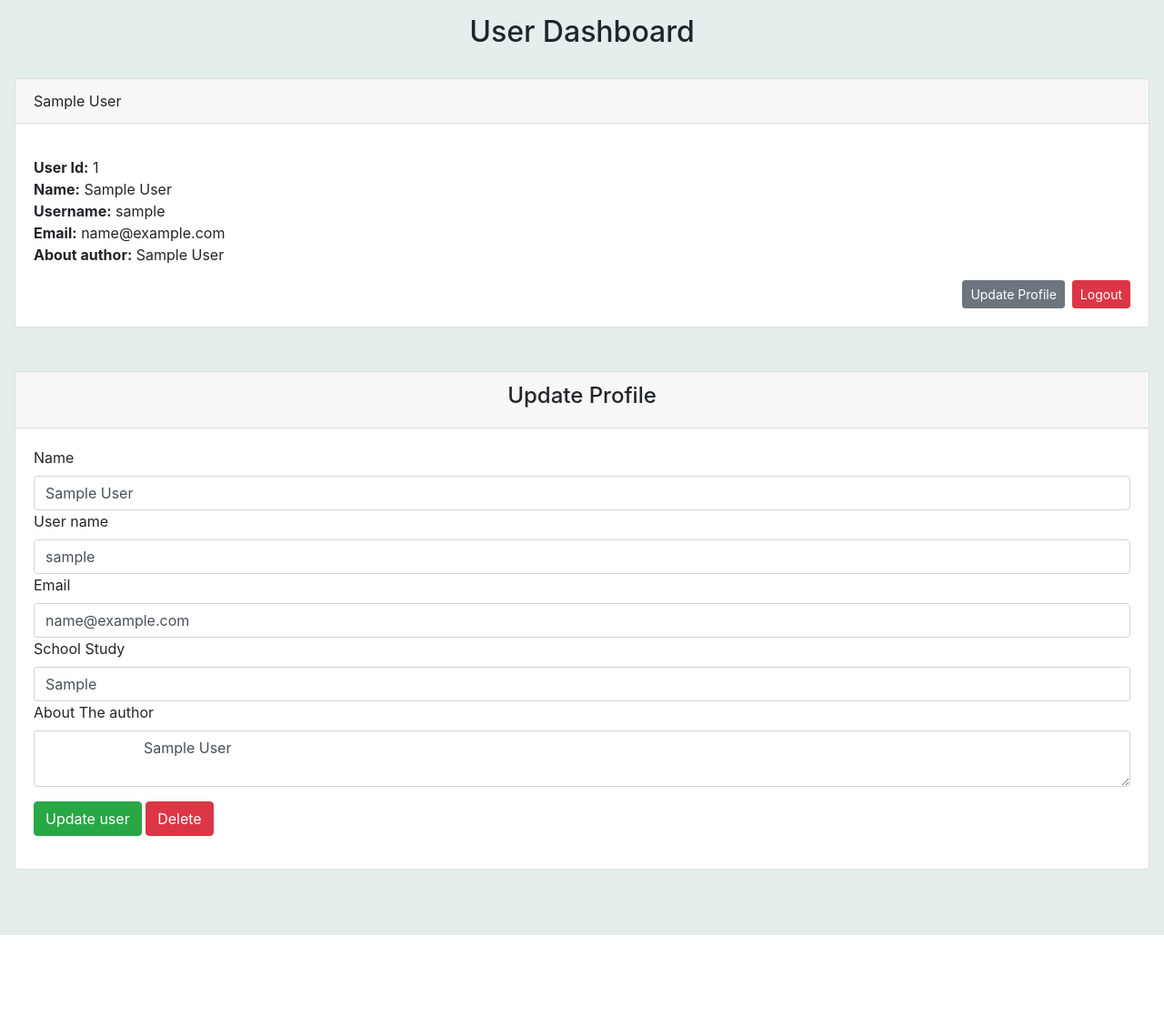
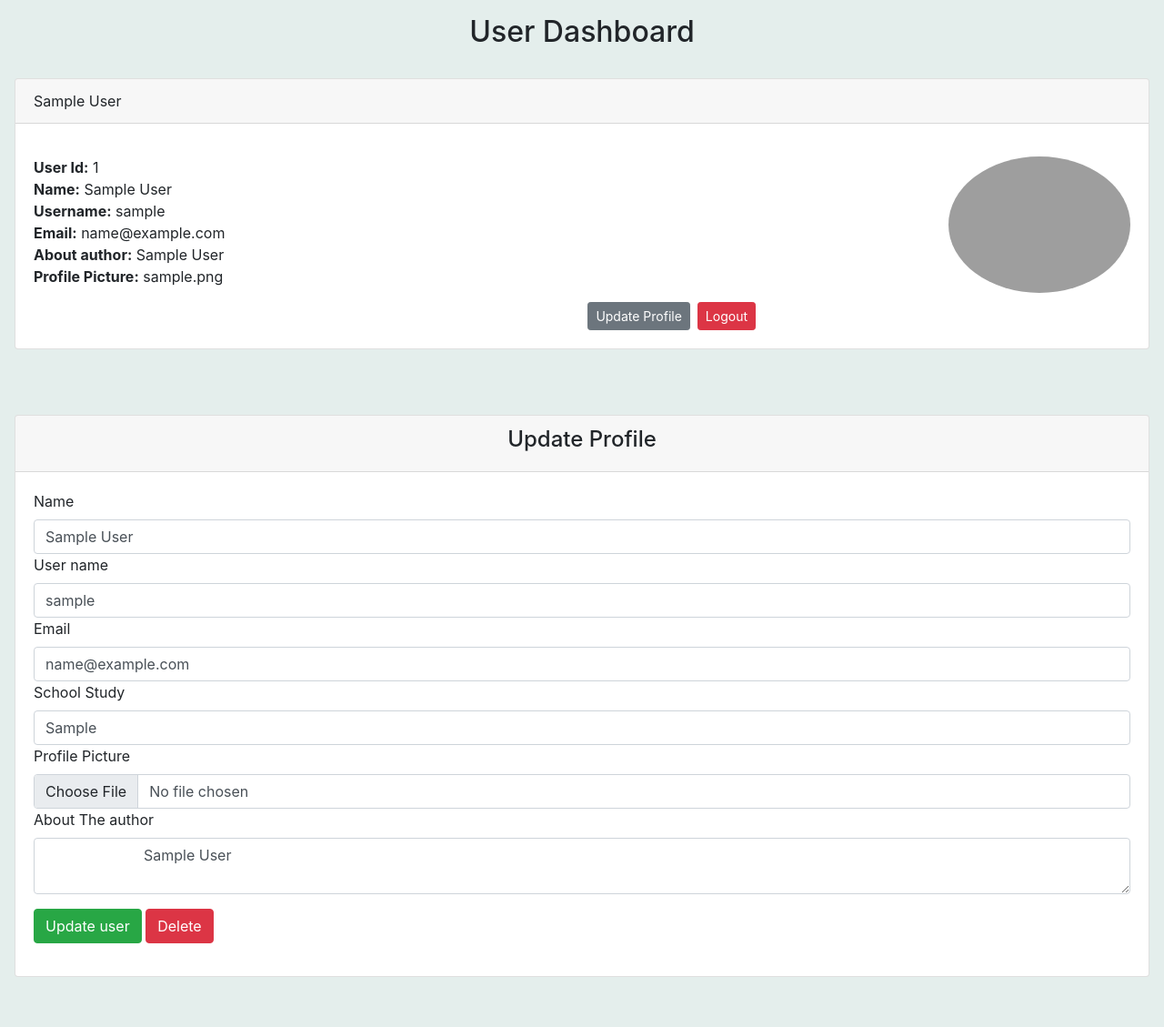
Before and after one commit to SaberHardy/FlaskBlogger, a Flask app: page /dashboard in a window 1280 px wide. Shown: the part 56-1185 px from the top of the page at 91% size. Before the commit the page ends 1084 px from the top, so only its background shows below. Run offline with Flask 3, Linux system fonts and the light colour scheme; a user stored in the database is signed in; tables that the repository leaves empty hold one stand-in row (values such as "Sample post"); some libraries are stand-ins or nearby versions; grey boxes are pictures that could not be loaded.

Commit message:
save id to picture name

```diff
--- a/app.py
+++ b/app.py
@@ -9,6 +9,9 @@ from werkzeug.security import generate_password_hash, check_password_hash
 from flask_login import UserMixin, login_user, LoginManager, login_required, logout_user, current_user
 from flask_ckeditor import CKEditor
 from flask_ckeditor import CKEditorField
+from werkzeug.utils import secure_filename
+import uuid as uuid
+import os
 
 app = Flask(__name__)
 ckeditor = CKEditor(app)
@@ -20,6 +23,9 @@ ckeditor = CKEditor(app)
 app.config['SQLALCHEMY_DATABASE_URI'] = "mysql+pymysql://root:@localhost/users"
 
 app.config['SECRET_KEY'] = "my secret key to world"
+
+UPLOAD_FOLDER = 'static/images/'
+app.config['UPLOAD_FOLDER'] = UPLOAD_FOLDER
 
 db = SQLAlchemy(app)
 
@@ -78,8 +84,17 @@ def dashboard():
         name_to_update.school_study = request.form['school_study']
         name_to_update.username = request.form['username']
         name_to_update.about_author = request.form['about_author']
+        name_to_update.profile_picture = request.files['profile_picture']
+        picture_filename = secure_filename(name_to_update.profile_picture.filename)
+        # SAve the image
+
+        picture_name = str(uuid.uuid1()) + '_' + picture_filename
+        saver = request.files['profile_picture']
+        name_to_update.profile_picture = picture_name
+
         try:
             db.session.commit()
+            saver.save(os.path.join(app.config['UPLOAD_FOLDER'], picture_name))
             flash('User updated successfully!!')
             return render_template('members/dashboard.html',
                                    form=form,
@@ -114,6 +129,7 @@ class Users(db.Model, UserMixin):
     name = db.Column(db.String(200), nullable=False)
     email = db.Column(db.String(200), nullable=False, unique=True)
     school_study = db.Column(db.String(300))
+    profile_picture = db.Column(db.String(100), nullable=True)
     about_author = db.Column(db.Text(500), nullable=True)
     date_added = db.Column(db.DateTime, default=datetime.utcnow)
     password_hash = db.Column(db.String(128))
--- a/forms.py
+++ b/forms.py
@@ -1,5 +1,6 @@
 from flask_ckeditor import CKEditorField
 from flask_wtf import FlaskForm
+from flask_wtf.file import FileField
 from wtforms import StringField, SubmitField, PasswordField, TextAreaField  # fields to type  into input
 from wtforms.validators import DataRequired, EqualTo, Length
 from wtforms.widgets import TextArea
@@ -14,6 +15,7 @@ class UserForm(FlaskForm):
     name = StringField('Name', validators=[DataRequired()])
     username = StringField('User name', validators=[DataRequired()])
     email = StringField('Email', validators=[DataRequired()])
+    profile_picture = FileField("Profile Picture")
     submit = SubmitField("Update user")
     school_study = StringField('School Study')
     about_author = TextAreaField('About The author')
--- a/templates/members/dashboard.html
+++ b/templates/members/dashboard.html
@@ -21,7 +21,7 @@
             <div class="card-body">
                 <p class="card-text">
                 <div class="row">
-                    <div class="col-12">
+                    <div class="col-8">
                         <strong>User Id:</strong>
                         {{ current_user.id }}<br/>
 
@@ -37,6 +37,9 @@
                         <strong>About author:</strong>
                         {{ current_user.about_author }}<br/>
 
+                        <strong>Profile Picture:</strong>
+                        {{ current_user.profile_picture }}<br/>
+
                         </p>
                         <a href="{{ url_for('logout') }}"
                            class="btn btn-danger float-right ml-2 btn-sm">
@@ -48,16 +51,19 @@
                             Profile
                         </a>
                     </div>
+                    <div class="col-4">
+                        <img class="rounded-circle" src="{{ url_for('static', filename='images/space.jpg') }}" width="200" align="right">
+                    </div>
                 </div>
             </div>
         </div>
-
+        <br/>
         <div class="card my-5">
             <div class="card-header">
                 <h4 class="text-center">Update Profile</h4>
             </div>
             <div class="card-body">
-                <form action="/dashboard" method="POST">
+                <form action="/dashboard" method="POST" enctype="multipart/form-data">
                     {{ form.hidden_tag() }}
                     {{ form.name.label(class="form-label") }}
                     {{ form.name(class="form-control", value=name_to_update.name) }}
@@ -67,6 +73,9 @@
                     {{ form.email(class="form-control", value=name_to_update.email) }}
                     {{ form.school_study.label(class="form-label") }}
                     {{ form.school_study(class="form-control", value=name_to_update.school_study) }}
+
+                    {{ form.profile_picture.label(class="form-label") }}
+                    {{ form.profile_picture(class="form-control", value=name_to_update.profile_picture) }}
 
                     {{ form.about_author.label(class="form-label") }}
                     <textarea name="about_author" class="form-control">
```
